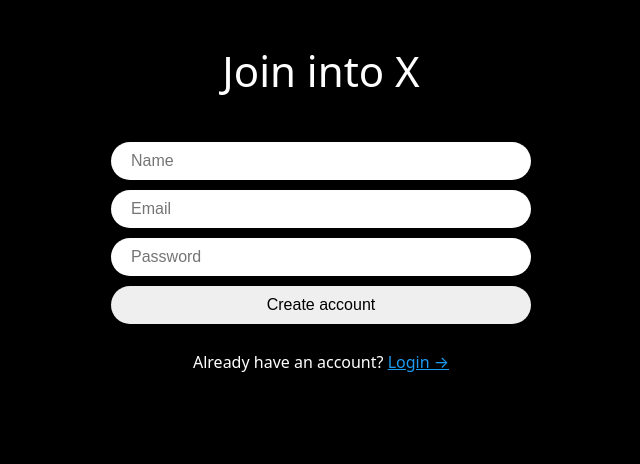
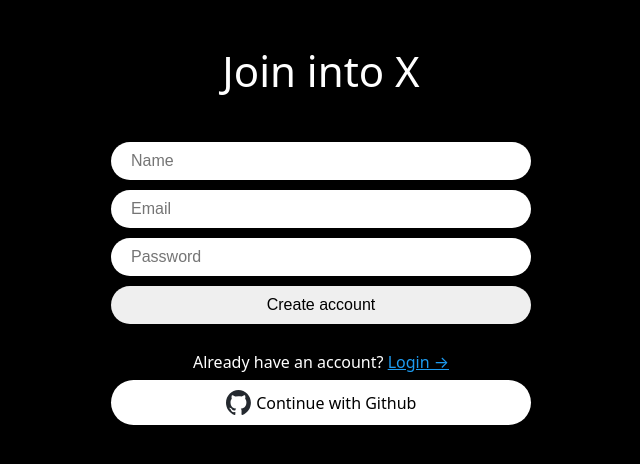
Before and after one commit to LeeJuHwan777/Xcoding, a React (Vite) app: page /create-account in a window 1280 px wide. Shown: the top 464 px of the page, without its empty margins (319-959 px from the left). Built offline with nearby package versions, Linux system fonts and the light colour scheme.

Commit message:
[Feat] 깃허브 OAuth 인증 구현

```diff
--- /dev/null
+++ b/src/components/github-btn.tsx
@@ -0,0 +1,43 @@
+import { GithubAuthProvider, signInWithPopup } from "firebase/auth";
+import { styled } from "styled-components";
+import { auth } from "../firebase";
+import { useNavigate } from "react-router-dom";
+
+const Button = styled.span`
+  margin-top: 10px;
+  background-color: white;
+  font-weight: 500;
+  width: 100%;
+  color: black;
+  padding: 10px 20px;
+  border-radius: 50px;
+  border: 0;
+  display: flex;
+  gap: 5px;
+  align-items: center;
+  justify-content: center;
+  cursor: pointer;
+`;
+
+const Logo = styled.img`
+  height: 25px;
+`;
+
+export default function GithubButton() {
+    const navigate = useNavigate();
+  const onClick = async () => {
+    try {
+      const provider = new GithubAuthProvider();
+      await signInWithPopup(auth, provider);
+      navigate("/");
+    } catch (error) {
+      console.error(error);
+    }
+  };
+  return (
+    <Button onClick={onClick}>
+      <Logo src="/github-logo.svg" />
+      Continue with Github
+    </Button>
+  );
+}
--- a/src/routes/create-account.tsx
+++ b/src/routes/create-account.tsx
@@ -4,6 +4,7 @@
 import { Link, useNavigate } from "react-router-dom";
 import { FirebaseError } from "firebase/app";
 import { Error, Form, Input, Switcher, Title, Wrapper } from "../components/auth-components";
+import GithubButton from "../components/github-btn";
 
 export default function CreateAccount() {
   const navigate = useNavigate();
@@ -89,6 +90,7 @@
       <Switcher>
         Already have an account? <Link to ="/login">Login &rarr;</Link>
       </Switcher>
+      <GithubButton />
     </Wrapper>
   );
 }
--- a/src/routes/login.tsx
+++ b/src/routes/login.tsx
@@ -4,6 +4,7 @@
 import { FirebaseError } from "firebase/app";
 import { signInWithEmailAndPassword } from "firebase/auth";
 import { Error, Form, Input, Switcher, Title, Wrapper } from "../components/auth-components";
+import GithubButton from "../components/github-btn";
 
 export default function CreateAccount() {
   const navigate = useNavigate();
@@ -70,6 +71,7 @@
       <Switcher>
         Don't have an account? <Link to ="/create-account">Create one &rarr;</Link>
       </Switcher>
+      <GithubButton />
     </Wrapper>
   );
 }
```
Also changed, not shown: public/github-logo.svg (added).
